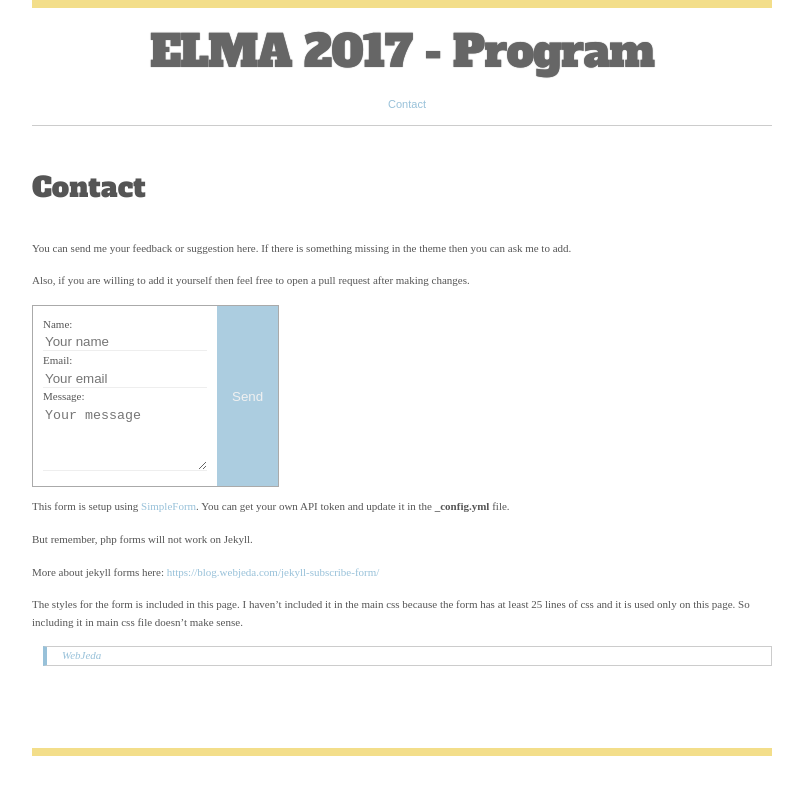
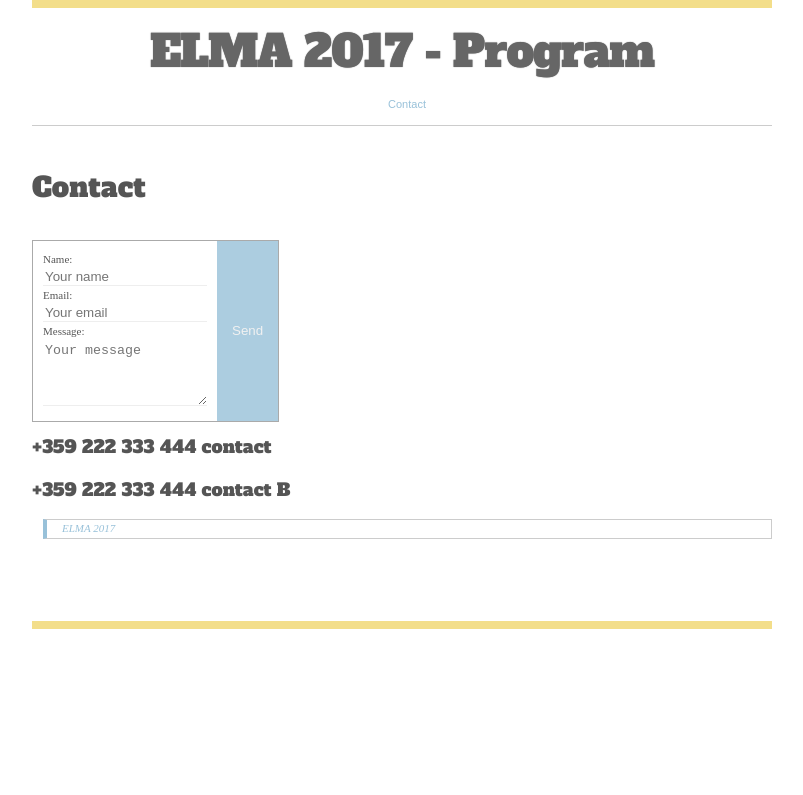
Before and after one commit to BozhkoZ/schedule, a Jekyll site: the page built from _pages/contact.md, in a window 1280 px wide. Shown: the top 795 px of the page, without its empty margins (238-1041 px from the left). Built offline with Jekyll 4.4.1, drawn with Linux system fonts in a browser that asks for light colours; some web fonts are replaced.

Commit message:
commit changes frend

```diff
--- a/_config.yml
+++ b/_config.yml
@@ -4,9 +4,9 @@
 title: "ELMA 2017 - Program"
 title-font-size: '4em' # a provision to adjust the size of your title. If it is too long then do resize to a smaller value. By default it will be 4em.
 
-email: your-email@domain.com
+email: zhelev.z@yahoo.com
 description: > # this means to ignore newlines until "baseurl:"
-  Post for the elma 2017 event.
+  Schedule for the elma 2017 Sofia.
 base.url: https://bozhkoz.github.io # the subpath of your site, e.g. /blog
 url: /schedule
 
@@ -20,14 +20,14 @@
 
 
 # Tracker
-analytics:
+analytics: UA-98625202-1
 
 # Comments
 disqus-shortname: webjeda-demo
 
 # Contact form
 # Go to https://getsimpleform.com and get a API token by signing up with your email and enter that here
-api-token:
+api-token: 18f43aff-a54b-4b9f-9084-e075509a4e78
 
 #CSS
 sass:
--- a/_includes/analytics.html
+++ b/_includes/analytics.html
@@ -3,9 +3,9 @@
   (function(i,s,o,g,r,a,m){i['GoogleAnalyticsObject']=r;i[r]=i[r]||function(){
   (i[r].q=i[r].q||[]).push(arguments)},i[r].l=1*new Date();a=s.createElement(o),
   m=s.getElementsByTagName(o)[0];a.async=1;a.src=g;m.parentNode.insertBefore(a,m)
-  })(window,document,'script','//www.google-analytics.com/analytics.js','ga');
+  })(window,document,'script','https://www.google-analytics.com/analytics.js','ga');
 
-  ga('create', '{{site.analytics}}', 'auto');
+  ga('create', 'UA-98625202-1', 'auto');
   ga('send', 'pageview');
 
 </script>
--- a/_pages/contact.md
+++ b/_pages/contact.md
@@ -50,9 +50,6 @@
 
 </style>
 
-You can send me your feedback or suggestion here. If there is something missing in the theme then you can ask me to add.
-
-Also, if you are willing to add it yourself then feel free to open a pull request after making changes.
 
 <form id="contact-form" class="form" action="https://getsimpleform.com/messages?form_api_token={{site.api-token}}" method="post" enctype="multipart/form-data">
         <ul class="contact-ul">
@@ -71,18 +68,12 @@
 
         </ul>
         <input type="submit" value="Send" id="submit"/>
-        <input type="hidden" name='redirect_to' value="http://blog.webjeda.com/thank-you/" />
+        <input type="hidden" name='redirect_to' value="http://localhost:4000/SUCCESS/" />
 
 </form>
 
-This form is setup using [SimpleForm](https://getsimpleform.com){: target="_blank" rel="nofollow"}. You can get your own API token and update it in the **_config.yml** file.
-
-But remember, php forms will not work on Jekyll.
-
-More about jekyll forms here: [https://blog.webjeda.com/jekyll-subscribe-form/](https://blog.webjeda.com/jekyll-subscribe-form/)
-
-The styles for the form is included in this page. I haven't included it in the main css because the form has at least 25 lines of css and it is used only on this page. So including it in main css file doesn't make sense.
-
+<h2>+359 222 333 444 contact </h2>
+<h2>+359 222 333 444 contact B</h2>
 
 <div id="fb-root"></div>
 <script>(function(d, s, id) {
@@ -94,4 +85,4 @@
 }(document, 'script', 'facebook-jssdk'));</script>
 
 
-<div class="fb-page" data-href="https://www.facebook.com/webjeda/" data-small-header="true" data-adapt-container-width="false" data-hide-cover="true" data-show-facepile="true"><blockquote cite="https://www.facebook.com/webjeda/" class="fb-xfbml-parse-ignore"><a href="https://www.facebook.com/webjeda/">WebJeda</a></blockquote></div>
+<div class="fb-page" data-href="https://www.facebook.com/events/312900512444833/" data-small-header="true" data-adapt-container-width="false" data-hide-cover="true" data-show-facepile="true"><blockquote cite="https://www.facebook.com/events/312900512444833/" class="fb-xfbml-parse-ignore"><a href="https://www.facebook.com/events/312900512444833/">ELMA 2017</a></blockquote></div>
```
Also changed, not shown: _pages/about0.md (added, +7 -0 lines).
